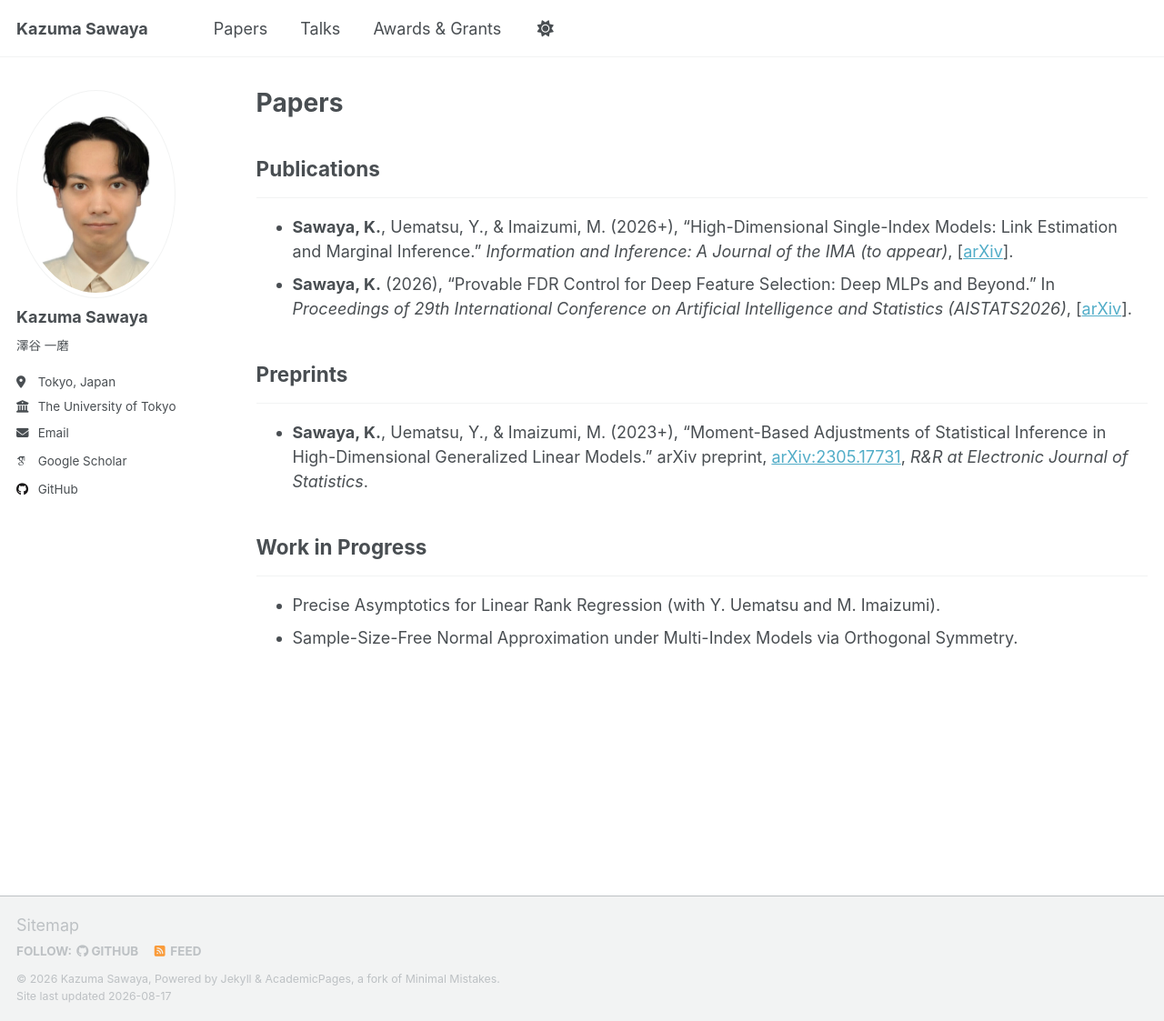
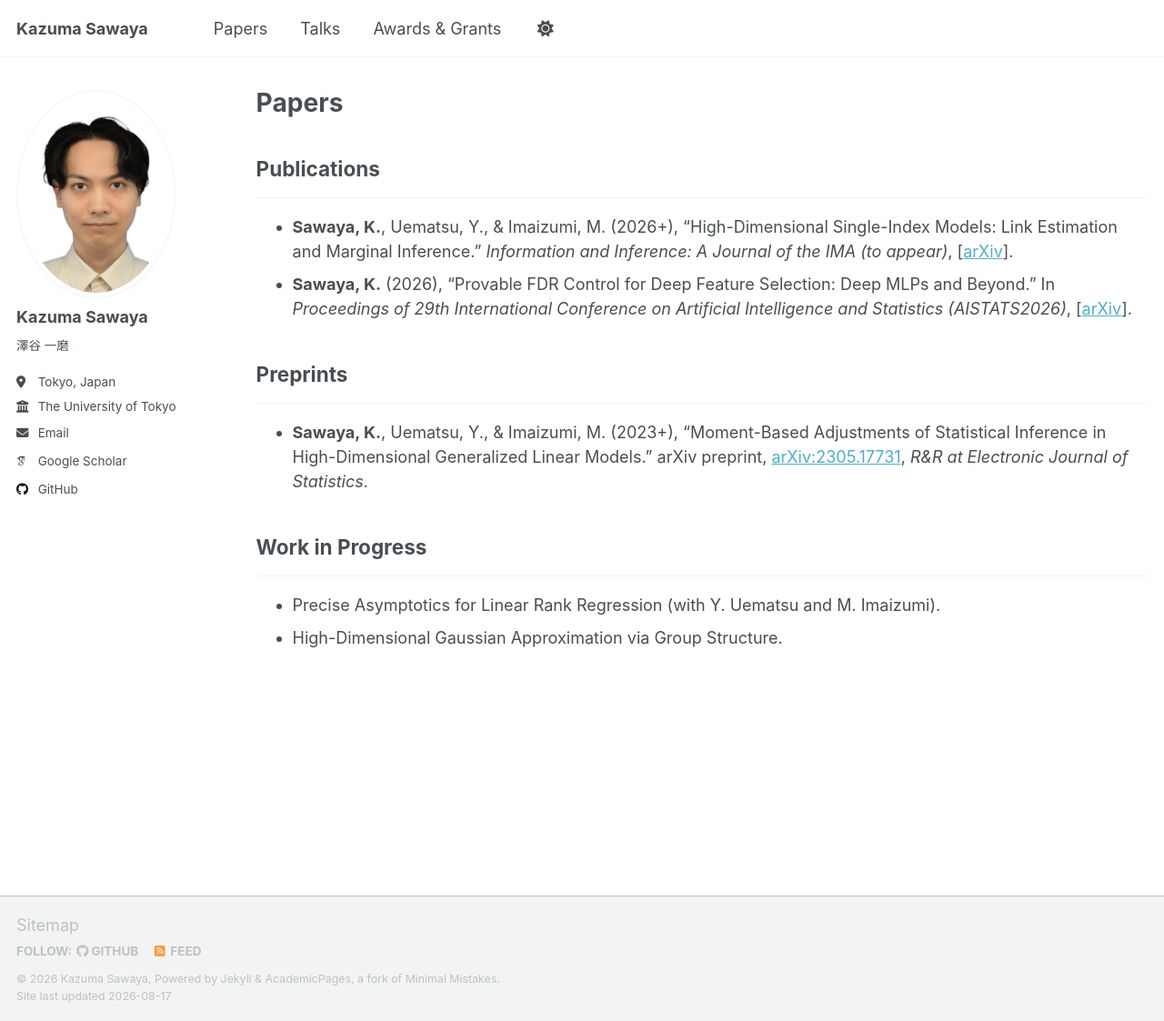
Before and after one commit to sawaya-ka/sawaya-ka.github.io, a Jekyll site: the page built from _pages/papers.md, in a window 1280 px wide and 1123 px high. Shown: the whole window at 91% size. Built offline with Jekyll 4.4.1, drawn with Linux system fonts in a browser that asks for light colours; some web fonts are replaced; a script that is not in the unit is left out.

Commit message:
Update papers.md

```diff
--- a/_pages/papers.md
+++ b/_pages/papers.md
@@ -17,4 +17,4 @@ author_profile: true
 ## Work in Progress
 ---
 - Precise Asymptotics for Linear Rank Regression (with Y. Uematsu and M. Imaizumi).
-- Sample-Size-Free Normal Approximation under Multi-Index Models via Orthogonal Symmetry.
+- High-Dimensional Gaussian Approximation via Group Structure.
```
